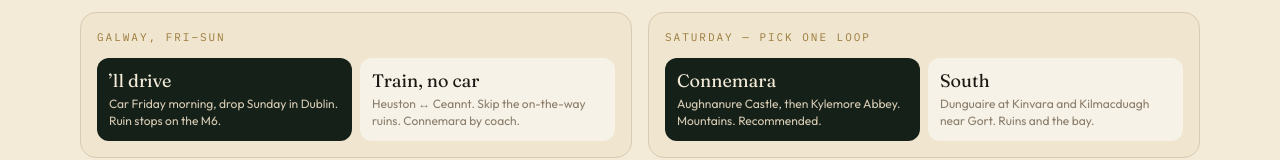
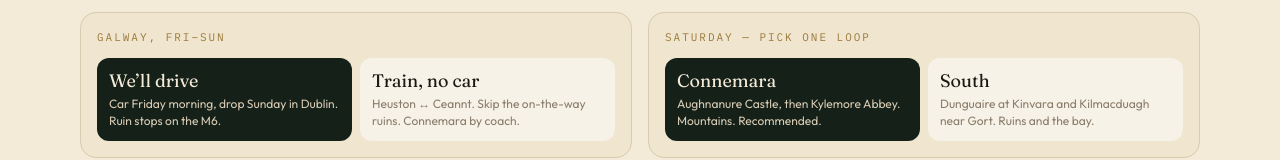
Before and after one commit to aauchter/ireland-october, a React (Vite) app: page / in a window 1280 px wide. Shown: the part 598-758 px from the top of the page. Built offline with nearby package versions, Linux system fonts and the light colour scheme; no server answers.

Commit message:
Import TripMap directly so pins are not stuck behind a lazy race

```diff
--- a/src/App.tsx
+++ b/src/App.tsx
@@ -103,7 +103,7 @@ export default function App() {
         <section className="grid gap-4 py-5 md:grid-cols-2">
           <ToggleCard
             label="Galway, Fri–Sun"
-            a={{ id: 'drive', title: '’ll drive', note: 'Car Friday morning, drop Sunday in Dublin. Ruin stops on the M6.' }}
+            a={{ id: 'drive', title: 'We’ll drive', note: 'Car Friday morning, drop Sunday in Dublin. Ruin stops on the M6.' }}
             b={{ id: 'train', title: 'Train, no car', note: 'Heuston ↔ Ceannt. Skip the on-the-way ruins. Connemara by coach.' }}
             value={transport}
             onChange={setTransport}
```
